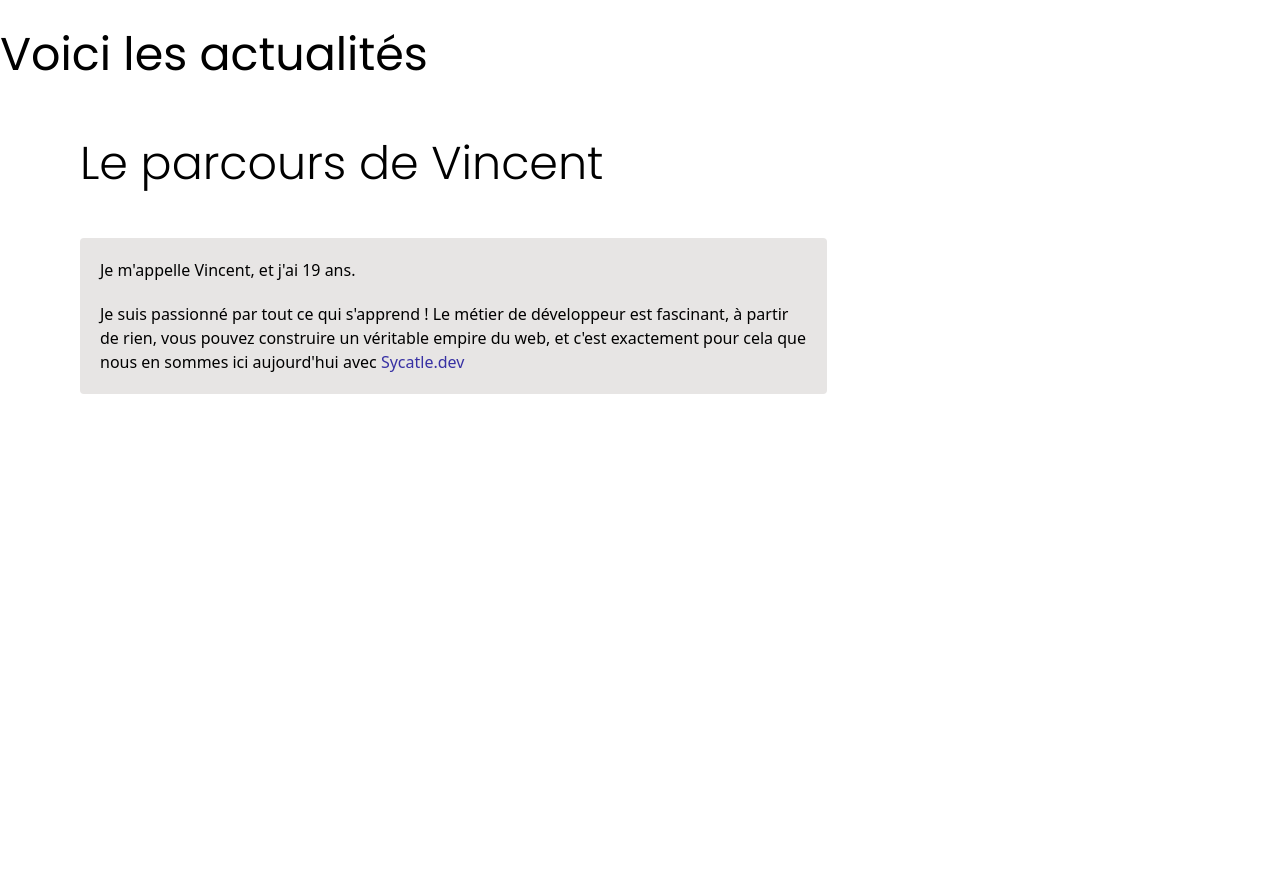
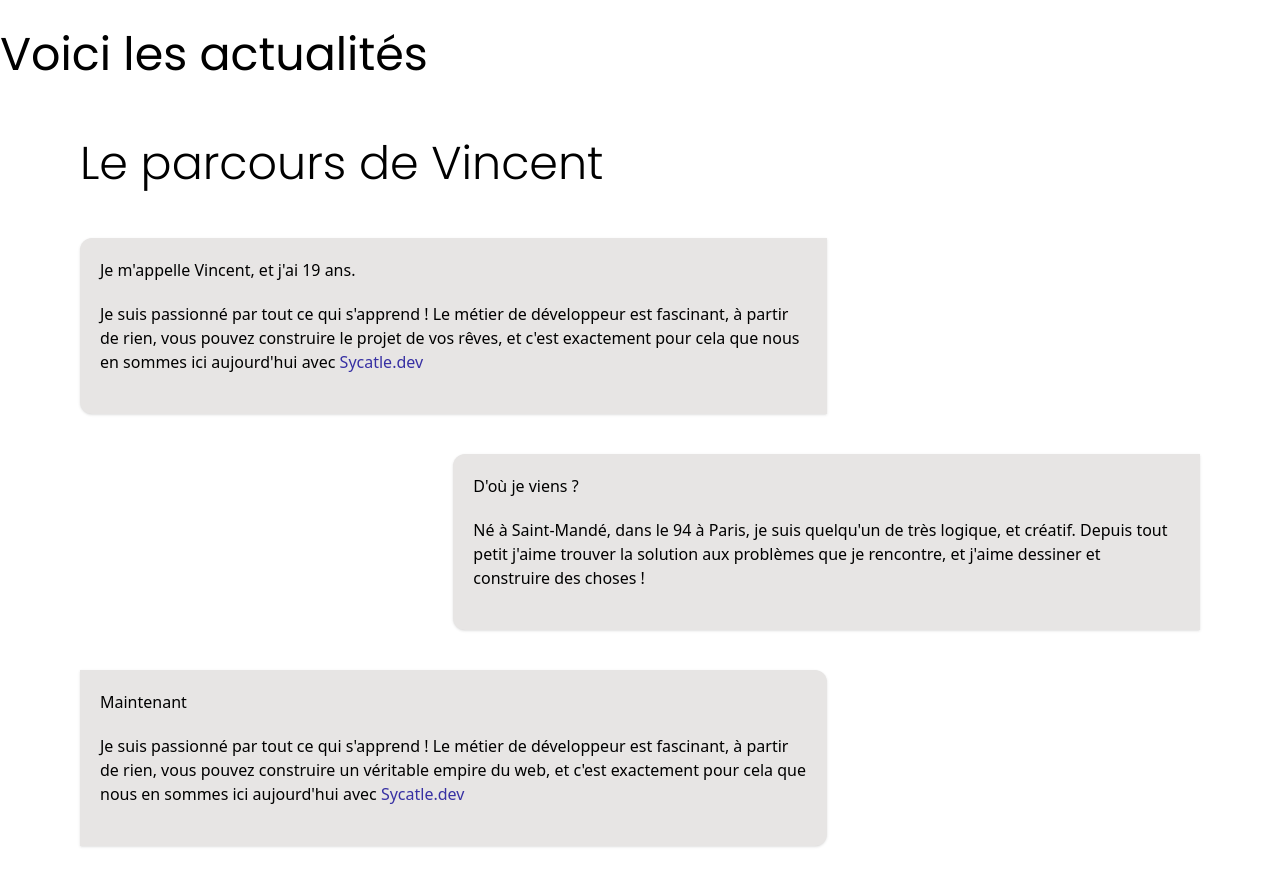
Before and after one commit to Azonesbz/vincentavez, a React (Vite) app in the folder client/: page / in a window 1280 px wide. Shown: the part 780-1665 px from the top of the page. Built offline with nearby package versions, Linux system fonts and the light colour scheme.

Commit message:
updated box position

```diff
--- a/client/src/components/career/Career.jsx
+++ b/client/src/components/career/Career.jsx
@@ -3,12 +3,27 @@ import { Link } from "react-router-dom"
 export default function Career(){
     return (
         <>
-            <section className="container min-h-screen mt-10" id="Actualité">
+            <section className="container min-h-screen mt-10 flex-grow w-full" id="Actualité">
                 <h1 className="font-light">Le parcours de Vincent</h1>
-                <div className="bg-stone-200 w-2/3 mt-10 p-5 rounded">
+                <div className="bg-stone-200 w-2/3 mt-10 p-5 rounded-l-xl shadow mr-auto">
                     <h2>Je m'appelle Vincent, et j'ai 19 ans.</h2>
                     <div className="flex flex-col space-y-5">
+                        <p className="mt-5">Je suis passionné par tout ce qui s'apprend ! Le métier de développeur est fascinant, à partir de rien, vous pouvez construire le projet de vos rêves, et c'est exactement pour cela que nous en sommes ici aujourd'hui avec <Link className="text-indigo-800" to="https://sycatle.dev">Sycatle.dev</Link></p>
+                        <p className="mt-5"></p>
+                    </div>
+                </div>
+                <div className="bg-stone-200 w-2/3 mt-10 p-5 rounded-l-xl shadow ml-auto">
+                    <h2>D'où je viens ?</h2>
+                    <div className="flex flex-col space-y-5">
+                        <p className="mt-5">Né à Saint-Mandé, dans le 94 à Paris, je suis quelqu'un de très logique, et créatif. Depuis tout petit j'aime trouver la solution aux problèmes que je rencontre, et j'aime dessiner et construire des choses !</p>
+                        <p className="mt-5"></p>
+                    </div>
+                </div>
+                <div className="bg-stone-200 w-2/3 mt-10 p-5 rounded-r-xl shadow mr-auto">
+                    <h2>Maintenant</h2>
+                    <div className="flex flex-col space-y-5">
                         <p className="mt-5">Je suis passionné par tout ce qui s'apprend ! Le métier de développeur est fascinant, à partir de rien, vous pouvez construire un véritable empire du web, et c'est exactement pour cela que nous en sommes ici aujourd'hui avec <Link className="text-indigo-800" to="https://sycatle.dev">Sycatle.dev</Link></p>
+                        <p className="mt-5"></p>
                     </div>
                 </div>
             </section>
```
